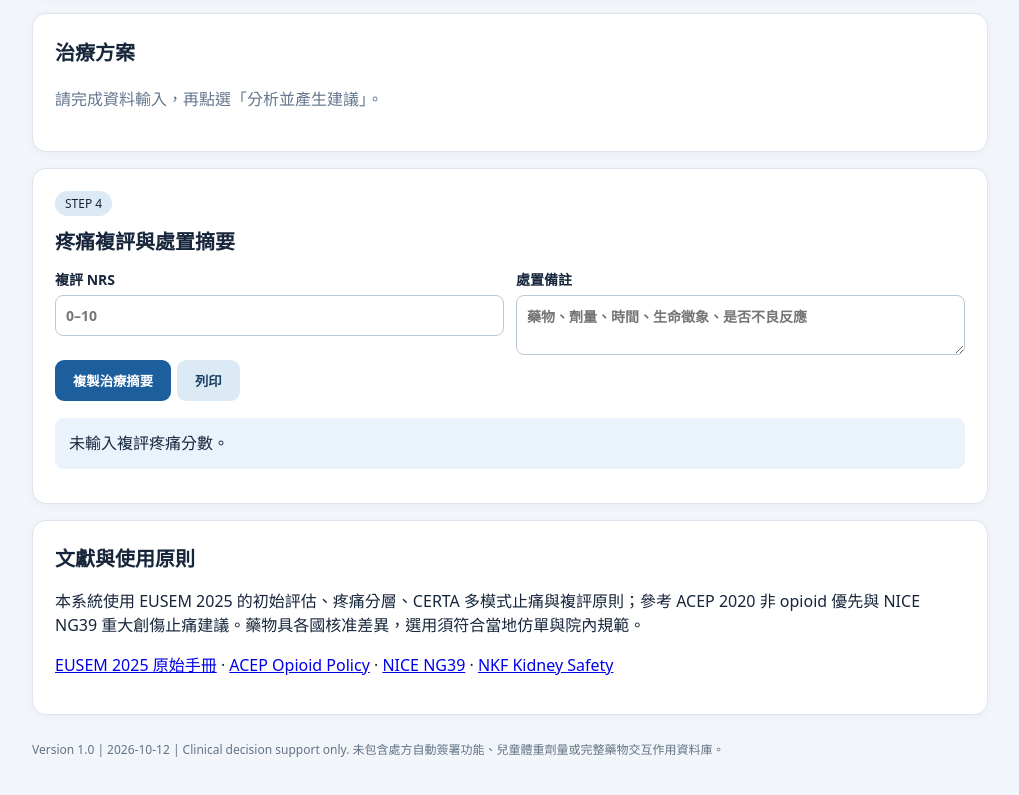
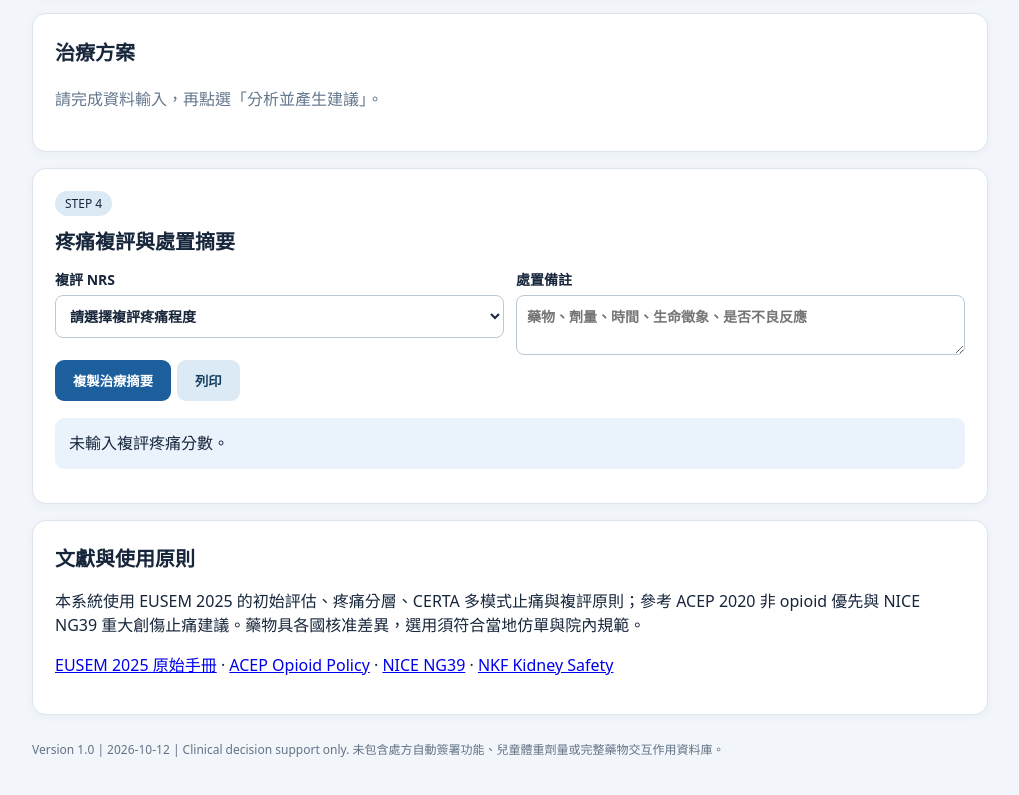
Before and after one commit to yht5582-source/pain, a plain HTML site: page index.html in a window 1280 px wide. Shown: the part 1680-2475 px from the top of the page, without its empty margins (130-1149 px from the left). Drawn offline with Linux system fonts and the light colour scheme.

Commit message:
Use labeled NRS dropdown for pain reassessment

```diff
--- a/index.html
+++ b/index.html
@@ -47,7 +47,7 @@
 </div>
 <section id="result" aria-live="polite"><h2>治療方案</h2><p class="muted">請完成資料輸入，再點選「分析並產生建議」。</p></section>
 <section class="input-area"><span class="step">STEP 4</span><h2>疼痛複評與處置摘要</h2>
-<div class="grid"><label class="field">複評 NRS<input type="number" id="repeat" min="0" max="10" placeholder="0–10"></label><label class="field">處置備註<textarea id="notes" rows="2" placeholder="藥物、劑量、時間、生命徵象、是否不良反應"></textarea></label></div>
+<div class="grid"><label class="field">複評 NRS<select id="repeat" aria-label="複評 NRS"><option value="">請選擇複評疼痛程度</option><option value="0">0 分｜無痛</option><option value="1">1 分｜輕度疼痛</option><option value="2">2 分｜輕度疼痛</option><option value="3">3 分｜輕度疼痛</option><option value="4">4 分｜中度疼痛</option><option value="5">5 分｜中度疼痛</option><option value="6">6 分｜中度疼痛</option><option value="7">7 分｜重度疼痛</option><option value="8">8 分｜重度疼痛</option><option value="9">9 分｜重度疼痛</option><option value="10">10 分｜重度疼痛</option></select></label><label class="field">處置備註<textarea id="notes" rows="2" placeholder="藥物、劑量、時間、生命徵象、是否不良反應"></textarea></label></div>
 <button id="copy">複製治療摘要</button><button class="secondary" onclick="window.print()">列印</button>
 <div id="followup" class="note">未輸入複評疼痛分數。</div></section>
 <section><h2>文獻與使用原則</h2><p>本系統使用 EUSEM 2025 的初始評估、疼痛分層、CERTA 多模式止痛與複評原則；參考 ACEP 2020 非 opioid 優先與 NICE NG39 重大創傷止痛建議。藥物具各國核准差異，選用須符合當地仿單與院內規範。</p>
```
